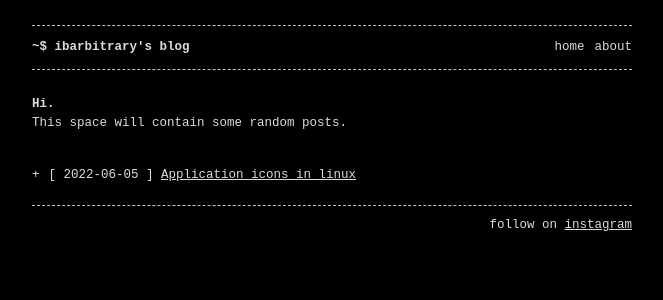
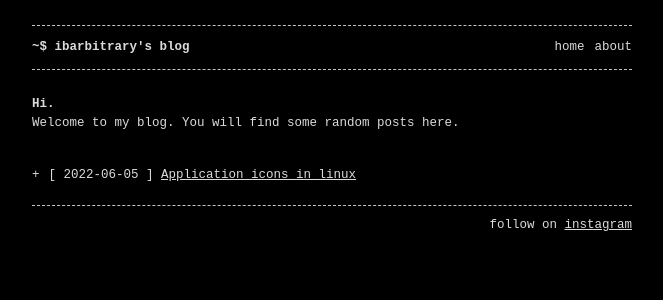
Before and after one commit to IBArbitrary/blog, a Jekyll site: the page built from index.md, in a window 1280 px wide. Shown: the top 300 px of the page, without its empty margins (308-971 px from the left). Built offline with Jekyll 4.4.1, drawn with Linux system fonts in a browser that asks for light colours.

Commit message:
home page update

```diff
--- a/index.md
+++ b/index.md
@@ -6,4 +6,4 @@ permalink: /
 
 # Hi.
 
-This space will contain some random posts.
+Welcome to my blog. You will find some random posts here.
```
